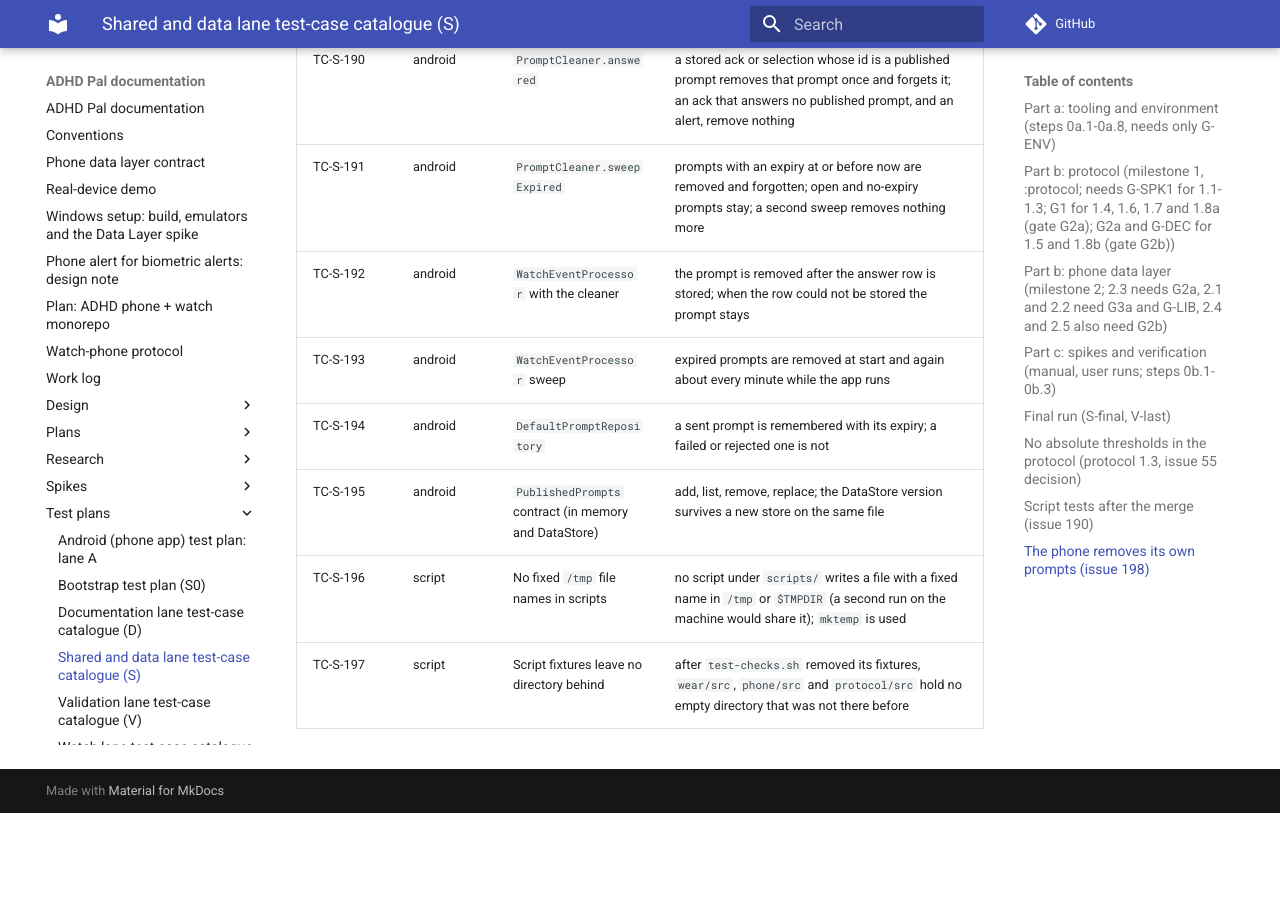
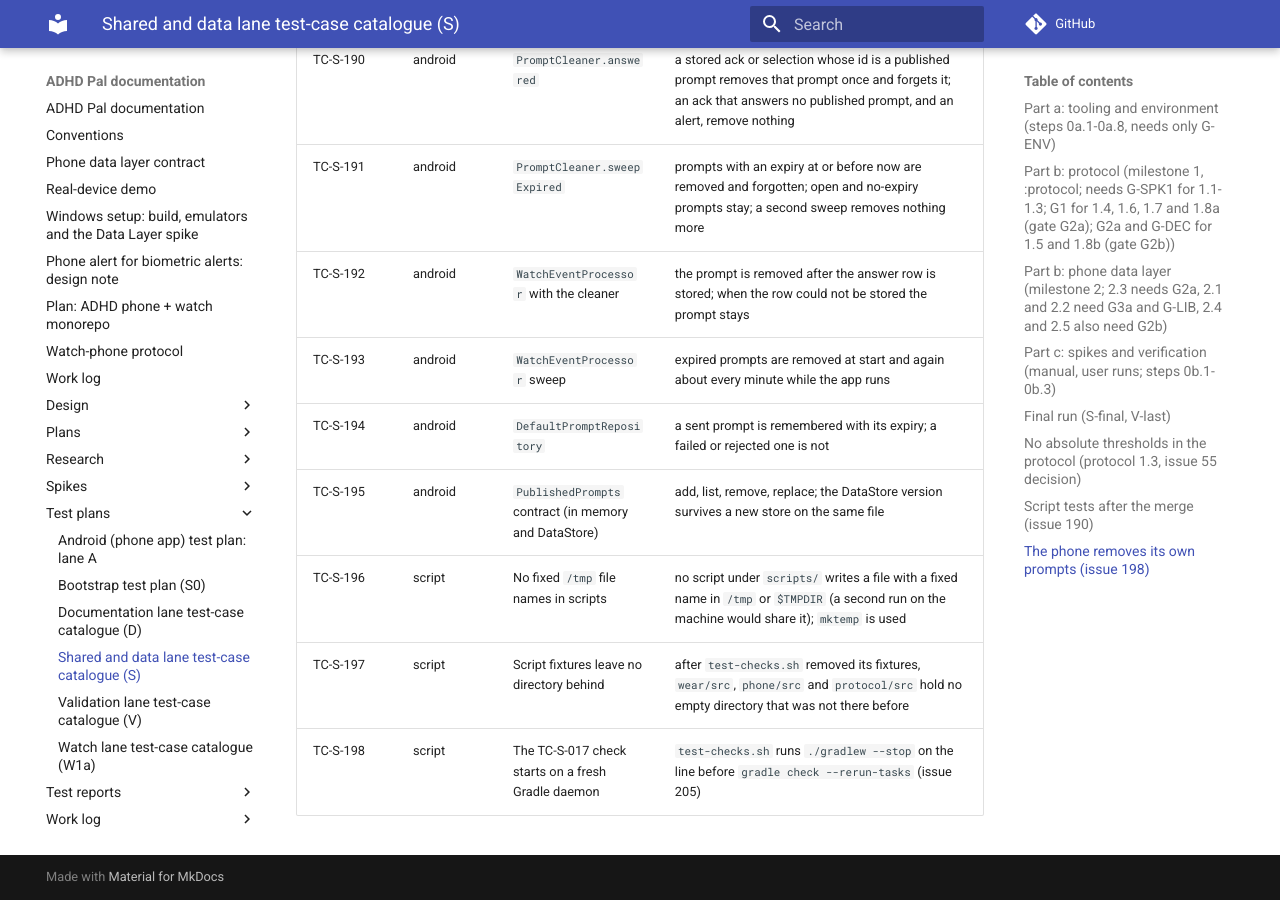
Before and after one commit to shlomoa/my-adhd-pal, an MkDocs documentation site: the page built from docs/test-plans/shared.md, in a window 1280 px wide and 900 px high, scrolled down 12112 px. Built offline with MkDocs 1.6.1 and Material for MkDocs 9.7.7, drawn with Linux system fonts in a browser that asks for light colours; comment, search, counter and statistics services are not loaded; before the commit the page ends 12925 px from its top, so only the background shows below that.

Commit message:
Test first: the TC-S-017 check starts on a fresh Gradle daemon (TC-S-198; red) (#205)
Co-Authored-By: Claude Sonnet 5.5 <noreply@anthropic.com>
Claude-Session: https://claude.ai/code/session_01TQAVa5p8RdXHUqYVNPa3oE

```diff
--- a/docs/test-plans/shared.md
+++ b/docs/test-plans/shared.md
@@ -181,3 +181,4 @@ commit SHA); final in `docs/test-reports/shared-final.md` (each id `PASS`, zero
 | TC-S-195 | android | `PublishedPrompts` contract (in memory and DataStore) | add, list, remove, replace; the DataStore version survives a new store on the same file |
 | TC-S-196 | script | No fixed `/tmp` file names in scripts | no script under `scripts/` writes a file with a fixed name in `/tmp` or `$TMPDIR` (a second run on the machine would share it); `mktemp` is used |
 | TC-S-197 | script | Script fixtures leave no directory behind | after `test-checks.sh` removed its fixtures, `wear/src`, `phone/src` and `protocol/src` hold no empty directory that was not there before |
+| TC-S-198 | script | The TC-S-017 check starts on a fresh Gradle daemon | `test-checks.sh` runs `./gradlew --stop` on the line before `gradle check --rerun-tasks` (issue 205) |
```
Also changed, not shown: 1 other file.
